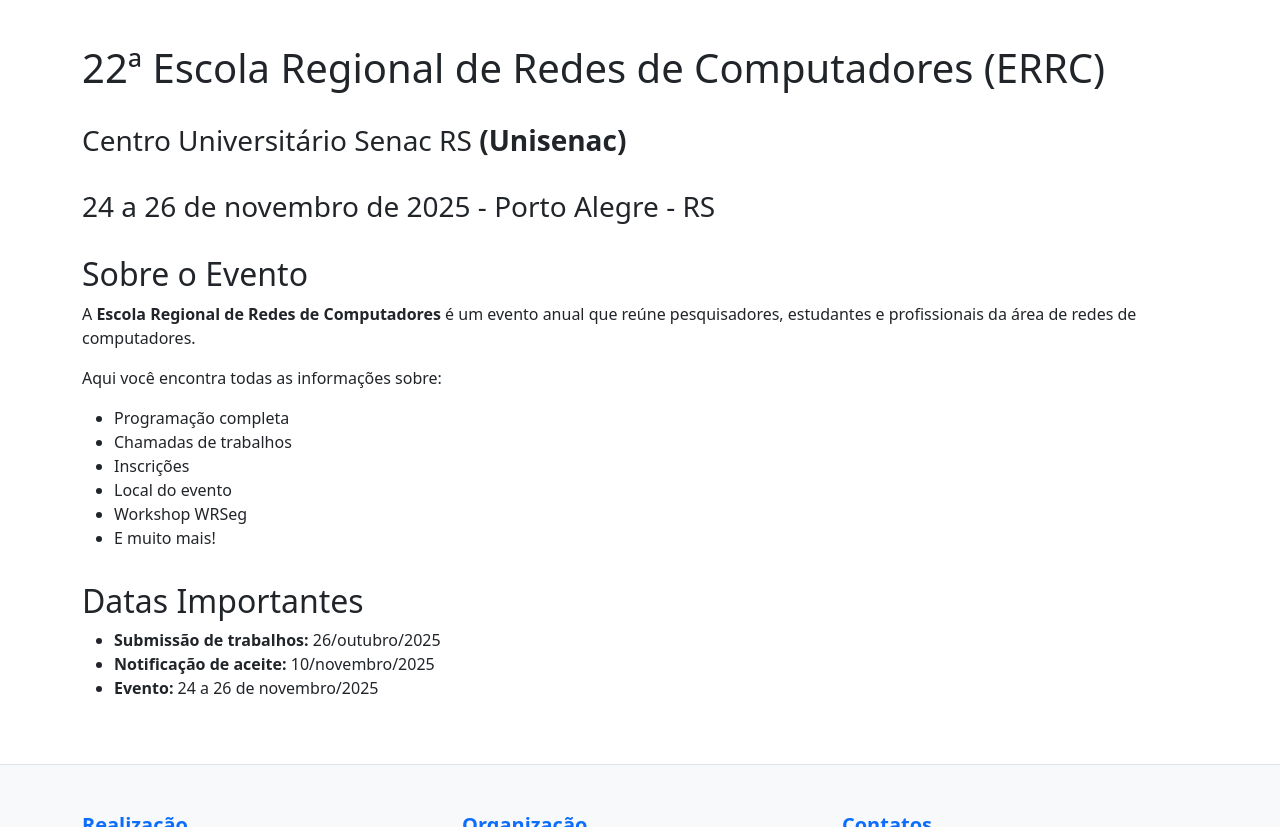
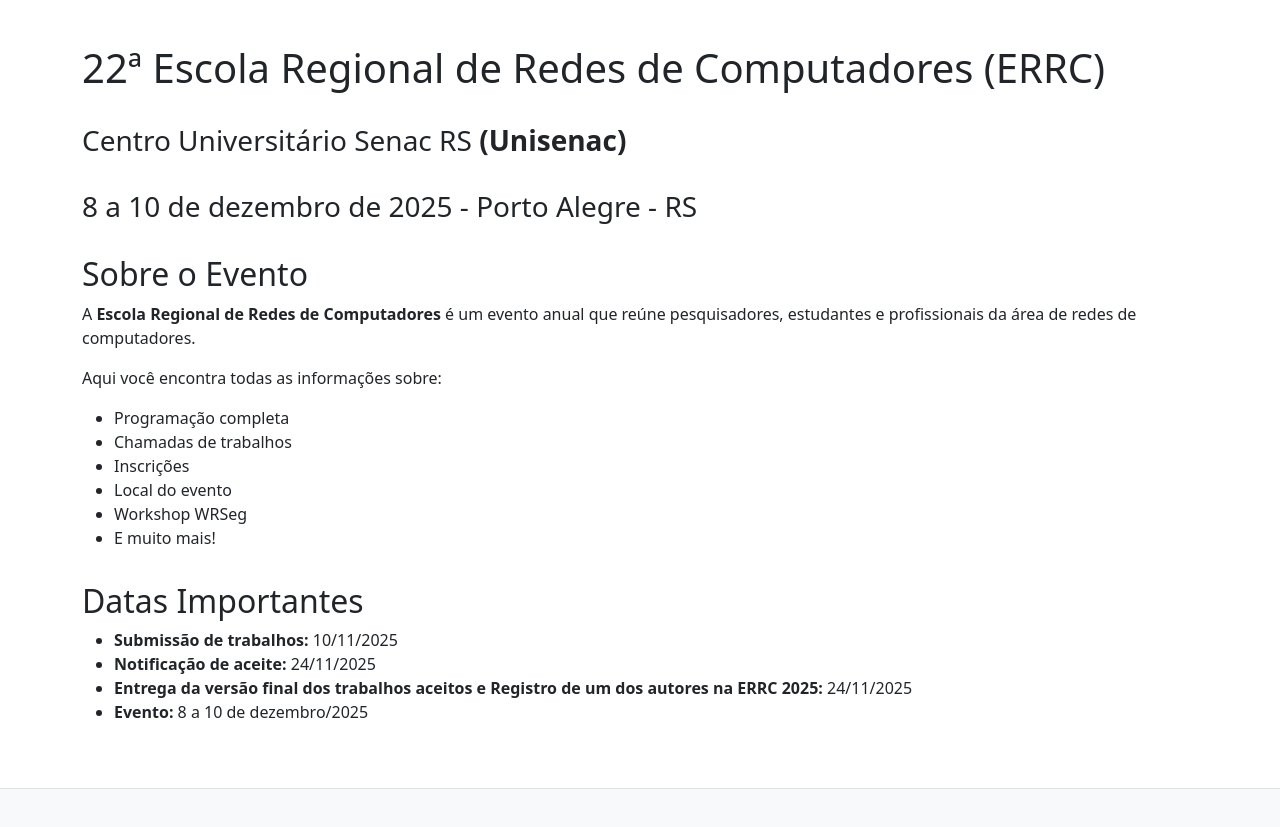
Before and after one commit to crrc-rs/errc2025, a Jekyll site: the page built from index.md, in a window 1280 px wide and 900 px high, scrolled down 387 px, cut to the strip 73-900 px from the top of the window. Built offline with Jekyll 4.4.1, drawn with Linux system fonts in a browser that asks for light colours.

Commit message:
Datas importantes

```diff
--- a/index.md
+++ b/index.md
@@ -8,7 +8,7 @@
 
 ### Centro Universitário Senac RS **(Unisenac)**
 
-### 24 a 26 de novembro de 2025 - Porto Alegre - RS
+### 8 a 10 de dezembro de 2025 - Porto Alegre - RS
 
 ## Sobre o Evento
 
@@ -24,6 +24,7 @@
 
 ## Datas Importantes
 
-- **Submissão de trabalhos:** 26/outubro/2025
-- **Notificação de aceite:** 10/novembro/2025
-- **Evento:** 24 a 26 de novembro/2025
+- **Submissão de trabalhos:** 10/11/2025
+- **Notificação de aceite:** 24/11/2025
+- **Entrega da versão final dos trabalhos aceitos e Registro de um dos autores na ERRC 2025:** 24/11/2025
+- **Evento:** 8 a 10 de dezembro/2025
```
Also changed, not shown: chamadaerrc.md (+1 -1 lines).
